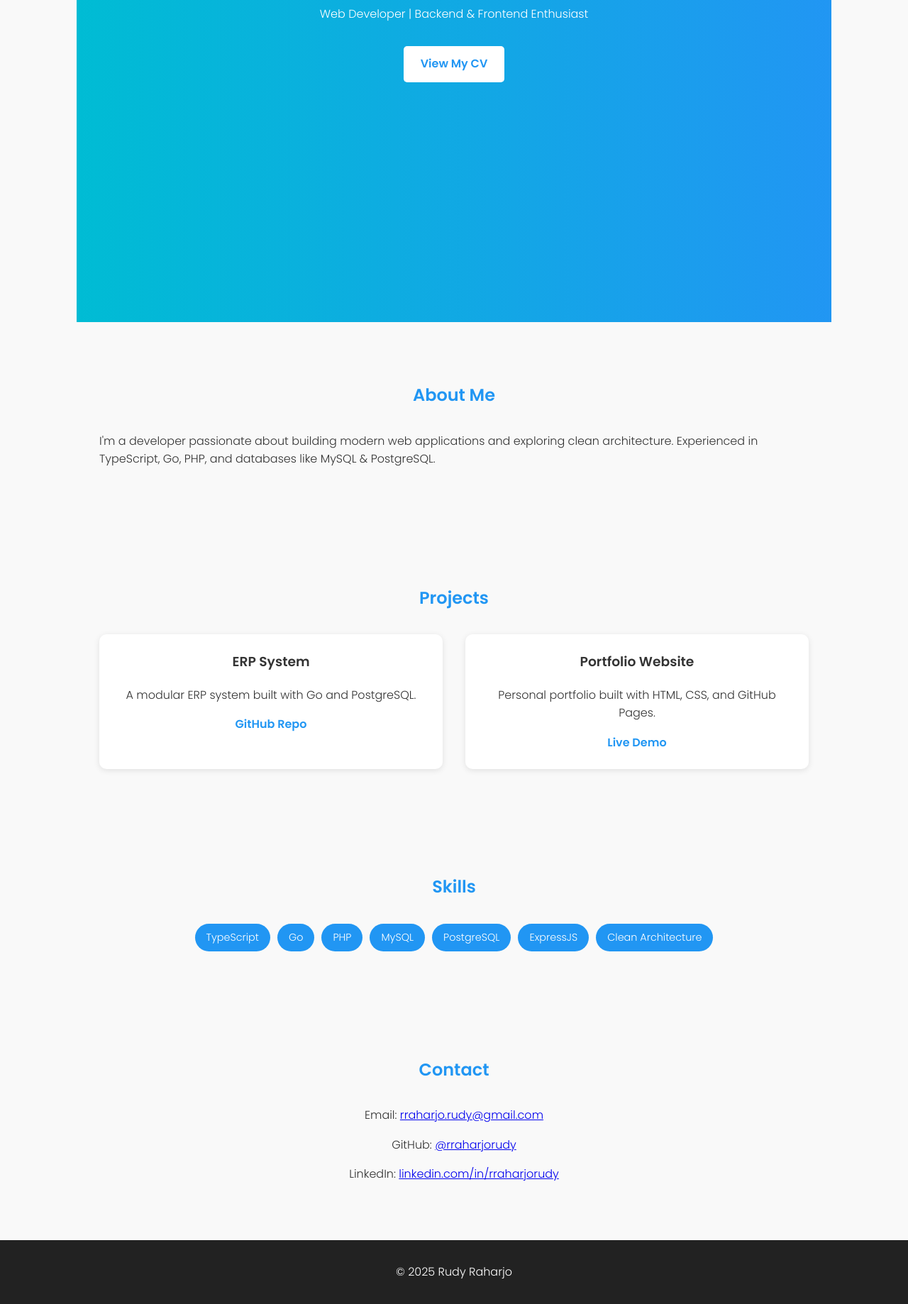
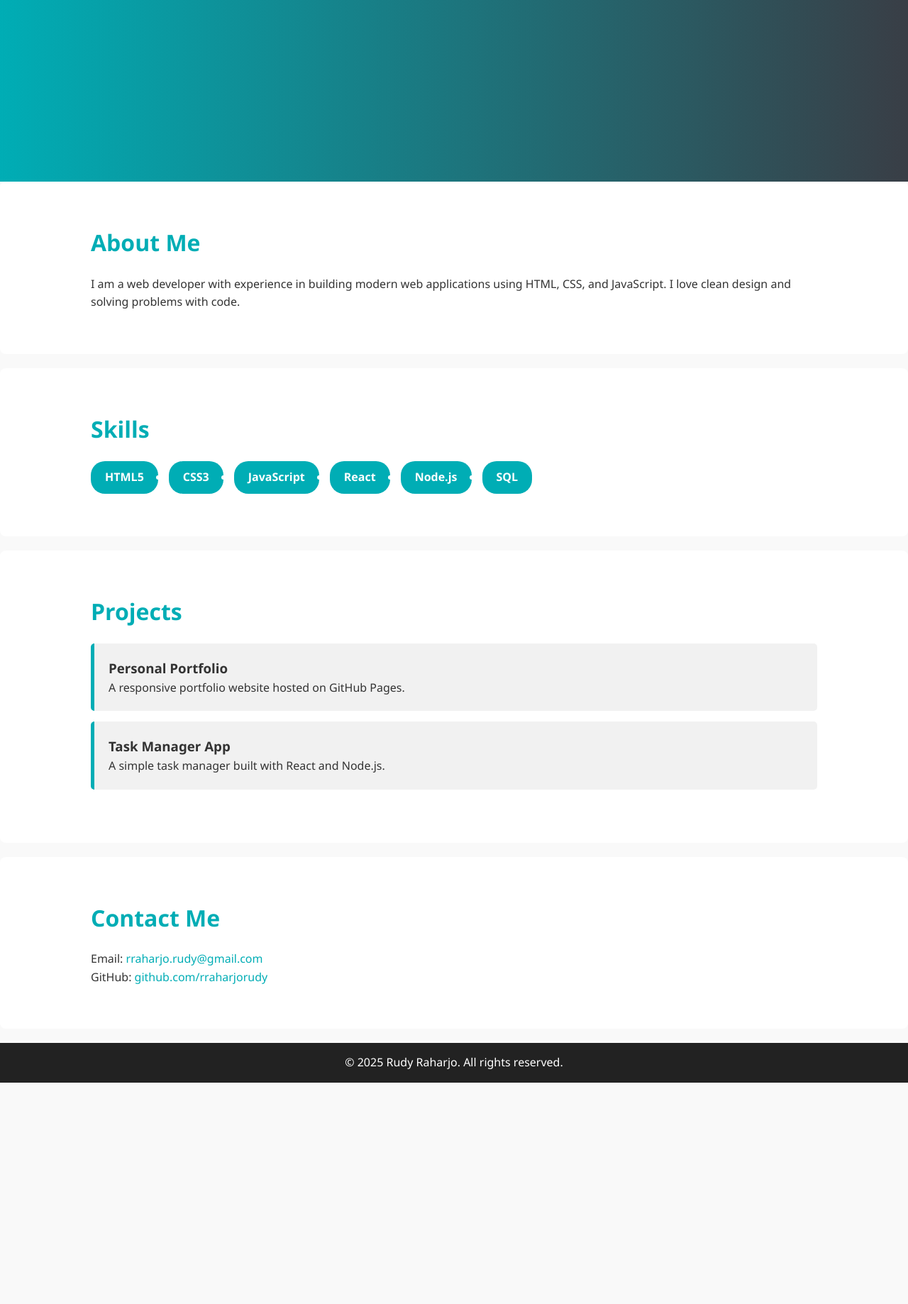
Before and after one commit to rraharjorudy/rraharjorudy.github.io, a plain HTML site: page index.html in a window 1280 px wide. Shown: the part 532-2370 px from the top of the page at 71% size. After the commit the page ends 2058 px from the top, so only its background shows below. Drawn offline with Linux system fonts and the light colour scheme.

Commit message:
enhance style

```diff
--- a/index.html
+++ b/index.html
@@ -1,87 +1,75 @@
-<!doctype html>
+<!DOCTYPE html>
 <html lang="en">
 
 <head>
     <meta charset="UTF-8">
     <meta name="viewport" content="width=device-width, initial-scale=1.0">
-    <title>Rudy Raharjo | Portfolio</title>
+    <title>Rudy Raharjo - Portfolio</title>
     <link rel="stylesheet" href="style.css">
-    <link href="https://fonts.googleapis.com/css2?family=Poppins:wght@300;600&display=swap" rel="stylesheet">
 </head>
 
 <body>
-    <!-- Navbar -->
-    <nav>
-        <h2 class="logo">Rudy<span>.</span></h2>
-        <ul>
-            <li><a href="#hero">Home</a></li>
-            <li><a href="#about">About</a></li>
-            <li><a href="#projects">Projects</a></li>
-            <li><a href="#skills">Skills</a></li>
-            <li><a href="#contact">Contact</a></li>
-        </ul>
-    </nav>
+    <!-- Navigation -->
+    <header>
+        <nav class="navbar">
+            <div class="logo">Rudy<span>Raharjo</span></div>
+            <ul class="nav-links">
+                <li><a href="#about">About</a></li>
+                <li><a href="#skills">Skills</a></li>
+                <li><a href="#projects">Projects</a></li>
+                <li><a href="#contact">Contact</a></li>
+            </ul>
+        </nav>
+    </header>
 
     <!-- Hero Section -->
-    <section id="hero">
-        <div class="hero-content">
-            <h1>Hello, I'm <span>Rudy Raharjo</span></h1>
-            <p>Web Developer | Backend & Frontend Enthusiast</p>
-            <a href="cv.html" class="btn">View My CV</a>
-        </div>
+    <section class="hero">
+        <h1>Hi, I'm <span>Rudy Raharjo</span></h1>
+        <p>A passionate Web Developer</p>
     </section>
 
     <!-- About -->
-    <section id="about">
+    <section id="about" class="section">
         <h2>About Me</h2>
-        <p>
-            I'm a developer passionate about building modern web applications and exploring clean architecture.
-            Experienced in TypeScript, Go, PHP, and databases like MySQL & PostgreSQL.
-        </p>
+        <p>I am a web developer with experience in building modern web applications using HTML, CSS, and JavaScript. I
+            love clean design and solving problems with code.</p>
+    </section>
+
+    <!-- Skills -->
+    <section id="skills" class="section">
+        <h2>Skills</h2>
+        <ul class="skills-list">
+            <li>HTML5</li>
+            <li>CSS3</li>
+            <li>JavaScript</li>
+            <li>React</li>
+            <li>Node.js</li>
+            <li>SQL</li>
+        </ul>
     </section>
 
     <!-- Projects -->
-    <section id="projects">
+    <section id="projects" class="section">
         <h2>Projects</h2>
-        <div class="grid">
-            <div class="card">
-                <h3>ERP System</h3>
-                <p>A modular ERP system built with Go and PostgreSQL.</p>
-                <a href="https://github.com/rraharjorudy/erp-system" target="_blank">GitHub Repo</a>
-            </div>
-            <div class="card">
-                <h3>Portfolio Website</h3>
-                <p>Personal portfolio built with HTML, CSS, and GitHub Pages.</p>
-                <a href="#">Live Demo</a>
-            </div>
+        <div class="project-card">
+            <h3>Personal Portfolio</h3>
+            <p>A responsive portfolio website hosted on GitHub Pages.</p>
         </div>
-    </section>
-
-    <!-- Skills -->
-    <section id="skills">
-        <h2>Skills</h2>
-        <div class="skills">
-            <span>TypeScript</span>
-            <span>Go</span>
-            <span>PHP</span>
-            <span>MySQL</span>
-            <span>PostgreSQL</span>
-            <span>ExpressJS</span>
-            <span>Clean Architecture</span>
+        <div class="project-card">
+            <h3>Task Manager App</h3>
+            <p>A simple task manager built with React and Node.js.</p>
         </div>
     </section>
 
     <!-- Contact -->
-    <section id="contact">
-        <h2>Contact</h2>
+    <section id="contact" class="section">
+        <h2>Contact Me</h2>
         <p>Email: <a href="mailto:rraharjo.rudy@gmail.com">rraharjo.rudy@gmail.com</a></p>
-        <p>GitHub: <a href="https://github.com/rraharjorudy" target="_blank">@rraharjorudy</a></p>
-        <p>LinkedIn: <a href="#">linkedin.com/in/rraharjorudy</a></p>
+        <p>GitHub: <a href="https://github.com/rraharjorudy" target="_blank">github.com/rraharjorudy</a></p>
     </section>
 
-    <!-- Footer -->
     <footer>
-        <p>© 2025 Rudy Raharjo</p>
+        <p>&copy; 2025 Rudy Raharjo. All rights reserved.</p>
     </footer>
 </body>
 
--- a/style.css
+++ b/style.css
@@ -1,150 +1,127 @@
-/* Import font */
-body {
-  font-family: 'Poppins', sans-serif;
+/* General Reset */
+* {
     margin: 0;
     padding: 0;
+    box-sizing: border-box;
+}
+
+body {
+    font-family: "Segoe UI", Tahoma, Geneva, Verdana, sans-serif;
     line-height: 1.6;
-  background: #f9f9f9;
     color: #333;
+    background-color: #f9f9f9;
 }
 
 /* Navbar */
-nav {
+.navbar {
     display: flex;
     justify-content: space-between;
     align-items: center;
     background: #222;
-  padding: 1rem 2rem;
+    padding: 15px 10%;
     position: sticky;
     top: 0;
     z-index: 1000;
 }
 
-nav .logo {
+.logo {
     color: #fff;
-  font-weight: 600;
     font-size: 1.5rem;
+    font-weight: bold;
 }
 
-nav .logo span {
-  color: #00bcd4;
+.logo span {
+    color: #00adb5;
 }
 
-nav ul {
+.nav-links {
     list-style: none;
     display: flex;
-  margin: 0;
-  padding: 0;
+    gap: 20px;
 }
 
-nav ul li {
-  margin-left: 1.5rem;
+.nav-links li a {
+    color: #fff;
+    text-decoration: none;
+    font-size: 1rem;
+    transition: color 0.3s;
 }
 
-nav ul li a {
-  color: #fff;
-  text-decoration: none;
-  transition: 0.3s;
+.nav-links li a:hover {
+    color: #00adb5;
 }
 
-nav ul li a:hover {
-  color: #00bcd4;
-}
-
-/* Hero */
-#hero {
-  height: 100vh;
-  background: linear-gradient(to right, #00bcd4, #2196f3);
-  color: #fff;
+/* Hero Section */
+.hero {
+    height: 90vh;
     display: flex;
+    flex-direction: column;
     justify-content: center;
     align-items: center;
     text-align: center;
-  padding: 2rem;
+    background: linear-gradient(to right, #00adb5, #393e46);
+    color: #fff;
 }
 
-#hero h1 span {
-  color: #ffe082;
+.hero h1 {
+    font-size: 2.5rem;
 }
 
-.btn {
-  display: inline-block;
-  margin-top: 1rem;
-  padding: 0.8rem 1.5rem;
-  background: #fff;
-  color: #2196f3;
-  text-decoration: none;
-  font-weight: 600;
-  border-radius: 5px;
-  transition: 0.3s;
+.hero h1 span {
+    color: #ffdd59;
 }
 
-.btn:hover {
-  background: #f4f4f4;
+.hero p {
+    margin-top: 10px;
+    font-size: 1.2rem;
 }
 
-/* Sections */
-section {
-  padding: 4rem 2rem;
-  max-width: 1000px;
-  margin: auto;
+/* Section Styling */
+.section {
+    padding: 60px 10%;
+    background: #fff;
+    margin-bottom: 20px;
+    border-radius: 8px;
 }
 
-h2 {
-  text-align: center;
-  margin-bottom: 2rem;
-  color: #2196f3;
+.section h2 {
+    margin-bottom: 20px;
+    font-size: 2rem;
+    color: #00adb5;
 }
 
-/* Projects Grid */
-.grid {
-  display: grid;
-  grid-template-columns: repeat(auto-fit, minmax(250px, 1fr));
-  gap: 2rem;
+/* Skills */
+.skills-list {
+    display: flex;
+    flex-wrap: wrap;
+    gap: 15px;
 }
 
-.card {
-  background: #fff;
-  padding: 1.5rem;
-  border-radius: 10px;
-  box-shadow: 0 2px 8px rgba(0,0,0,0.1);
-  text-align: center;
-  transition: 0.3s;
-}
-
-.card:hover {
-  transform: translateY(-5px);
-}
-
-.card h3 {
-  margin-top: 0;
-}
-
-.card a {
-  color: #2196f3;
-  text-decoration: none;
+.skills-list li {
+    background: #00adb5;
+    color: #fff;
+    padding: 10px 20px;
+    border-radius: 20px;
     font-weight: bold;
 }
 
-/* Skills */
-.skills {
-  display: flex;
-  flex-wrap: wrap;
-  gap: 10px;
-  justify-content: center;
-}
-
-.skills span {
-  background: #2196f3;
-  color: #fff;
-  padding: 0.5rem 1rem;
-  border-radius: 20px;
-  font-size: 0.9rem;
+/* Projects */
+.project-card {
+    background: #f1f1f1;
+    padding: 20px;
+    margin-bottom: 15px;
+    border-left: 5px solid #00adb5;
+    border-radius: 5px;
 }
 
 /* Contact */
-#contact p {
-  text-align: center;
+#contact a {
+    color: #00adb5;
+    text-decoration: none;
+}
+
+#contact a:hover {
+    text-decoration: underline;
 }
 
 /* Footer */
@@ -152,5 +129,24 @@ footer {
     background: #222;
     color: #fff;
     text-align: center;
-  padding: 1rem;
+    padding: 15px 0;
+    margin-top: 20px;
 }
+
+/* Responsive */
+@media (max-width: 768px) {
+    .nav-links {
+        flex-direction: column;
+        background: #222;
+        position: absolute;
+        top: 60px;
+        right: 10%;
+        display: none;
+        padding: 10px;
+        border-radius: 8px;
+    }
+
+    .nav-links.active {
+        display: flex;
+    }
+}
```
Lines whose indentation alone changed are shown as unchanged.
